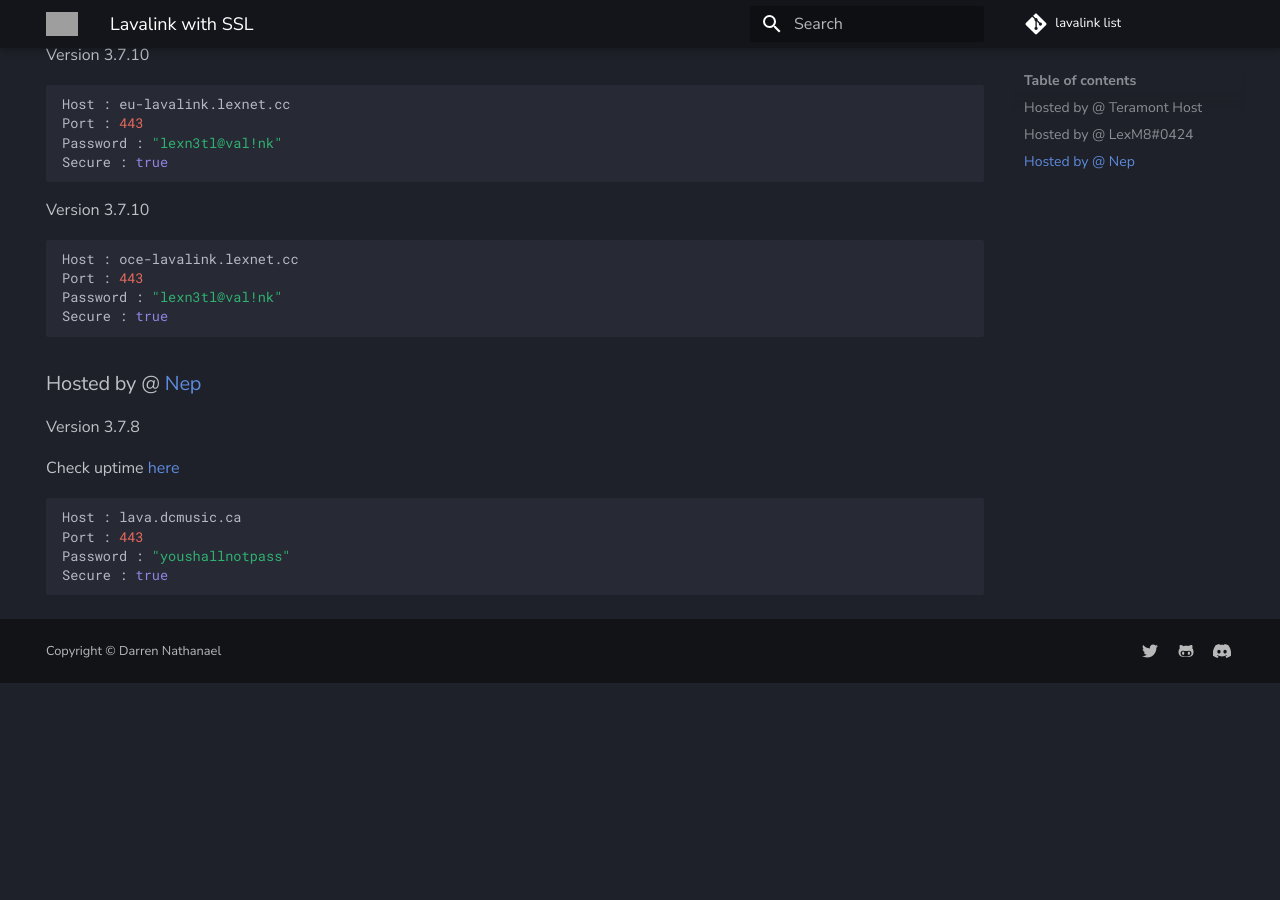
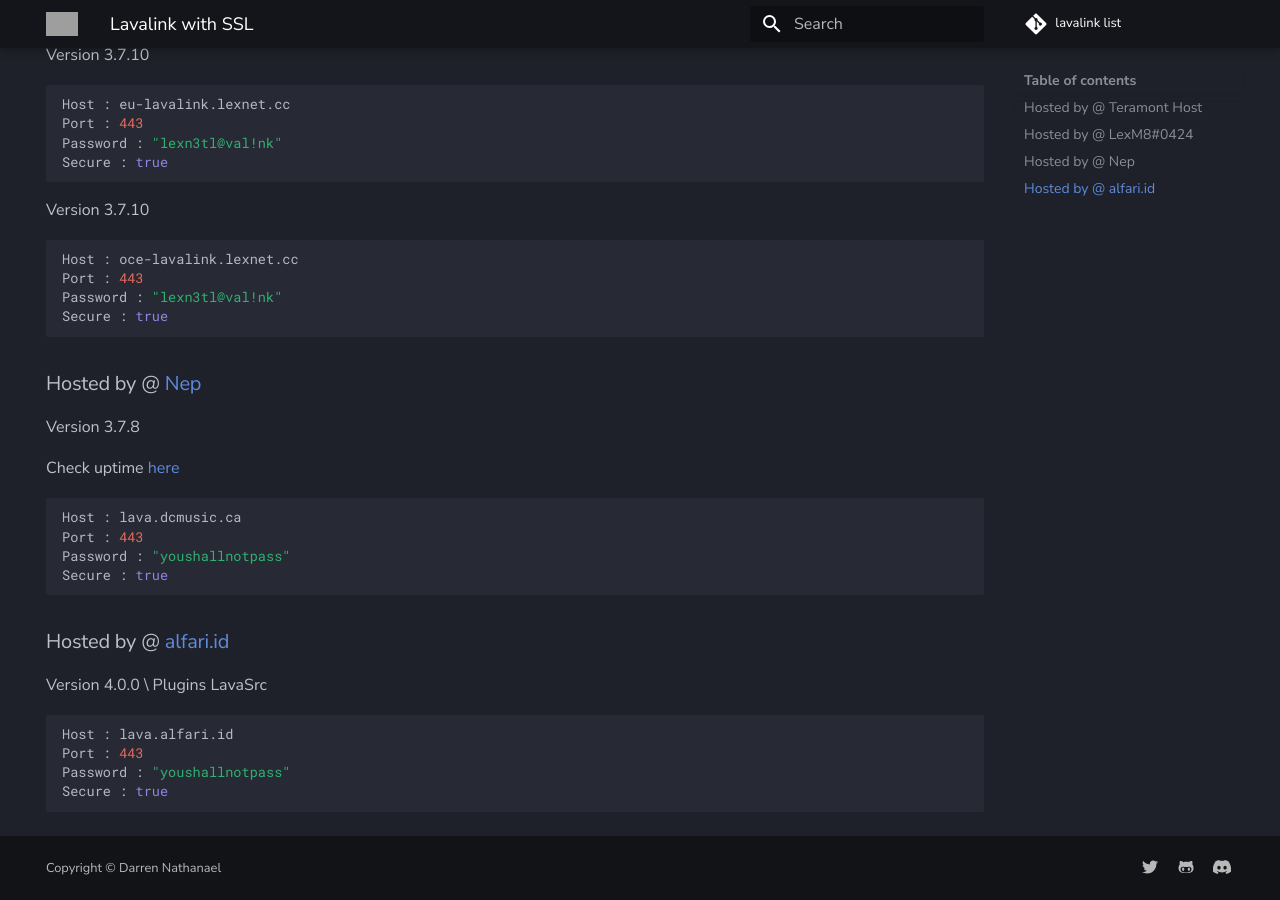
Before and after one commit to DarrenOfficial/lavalink-list, an MkDocs documentation site: the page built from docs/SSL/lavalink-with-ssl.md, in a window 1280 px wide and 900 px high, scrolled down 785 px. Built offline with MkDocs 1.6.1 and Material for MkDocs 9.7.7, drawn with Linux system fonts in a browser that asks for light colours; comment, search, counter and statistics services are not loaded; before the commit the page ends 1468 px from its top, so only the background shows below that; grey boxes are pictures that could not be loaded.

Commit message:
Update lavalink-with-ssl.md
add new lava ssl

````diff
--- a/docs/SSL/lavalink-with-ssl.md
+++ b/docs/SSL/lavalink-with-ssl.md
@@ -61,3 +61,12 @@ Port : 443
 Password : "youshallnotpass"
 Secure : true
 ```
+
+### Hosted by @ [alfari.id](https://discord.alfari.id)
+Version 4.0.0 \ Plugins LavaSrc
+```bash
+Host : lava.alfari.id
+Port : 443
+Password : "youshallnotpass"
+Secure : true
+```
````
